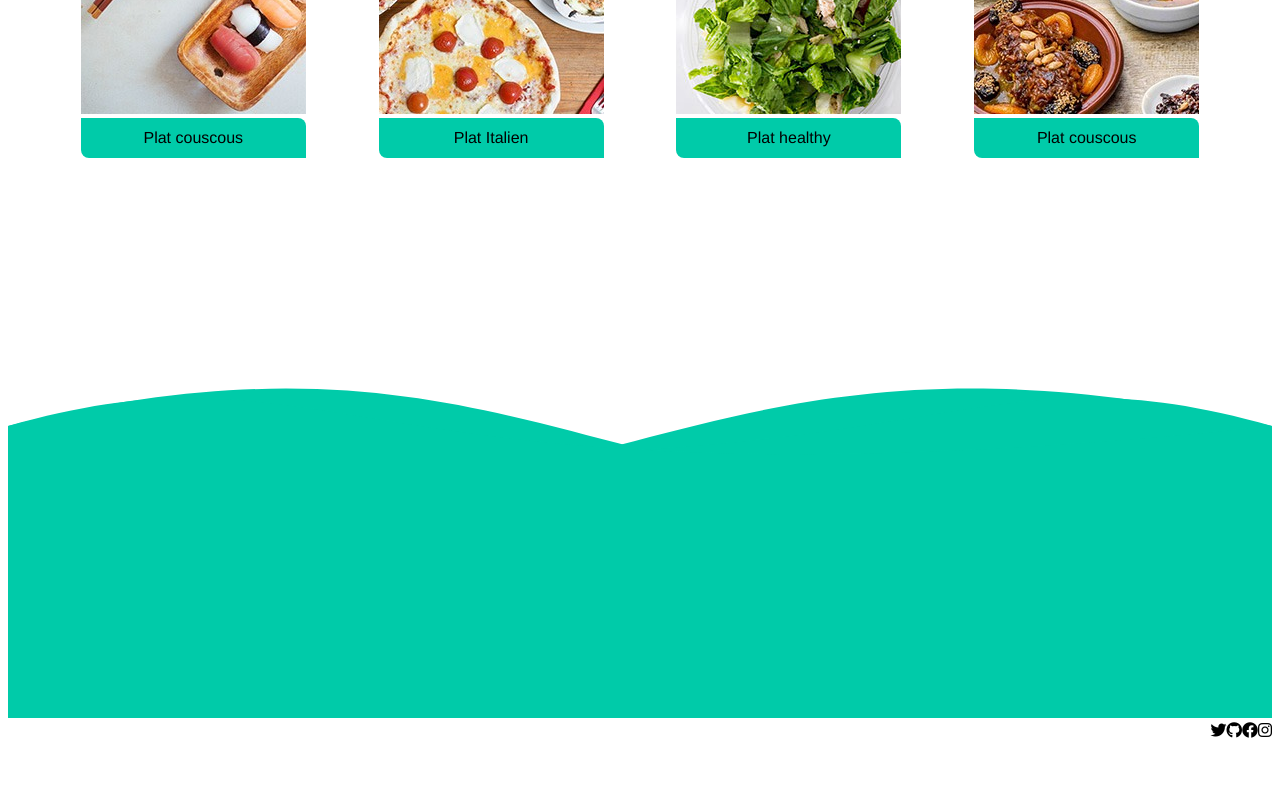
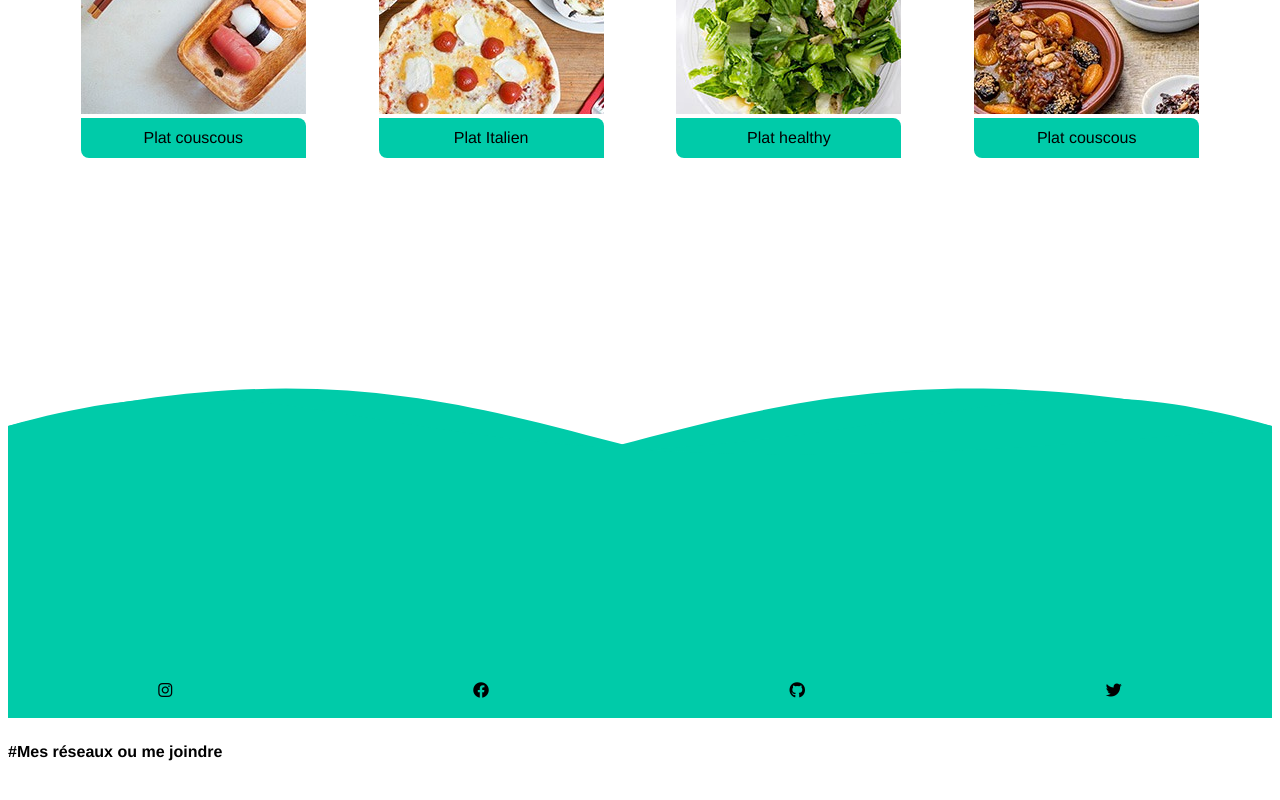
Before and after one commit to Deflandrenassim/Feedmi, a Vue app: page / in a window 1280 px wide. Shown: the part 976-1776 px from the top of the page. Before the commit the page ends 1722 px from the top, so only its background shows below. Built offline with nearby package versions, Linux system fonts and the light colour scheme.

Commit message:
ajout des reseau sociaux position

```diff
--- a/src/components/Reseau/Reseau.vue
+++ b/src/components/Reseau/Reseau.vue
@@ -1,4 +1,6 @@
 <template>
+<div>
+      <h4>{{ reseau }} </h4>
   <div class="container-logo">
       <div class="logo">
         <i class="fa-brands fa-instagram"></i>
@@ -7,20 +9,32 @@
         <i class="fa-brands fa-twitter"></i>
      </div>
   </div>
+</div>
 </template>
 
 <script>
 export default {
-        name:'Reseaux'
+        name:'Reseaux',
+        data(){
+          return{
+            reseau: '#Mes réseaux ou me joindre'
+          }
+        }
 }
 </script>
 
 <style>
+h4{
+
+}
+.container-logo{
+   position: relative;
+  bottom: 100px;
+}
 
 .logo{
     display: flex;
-    justify-content: center ;
-    flex-direction: row-reverse;
-    justify-content: flex-start;
+    justify-content: space-around;
+    cursor: pointer;
 }
 </style>
```
